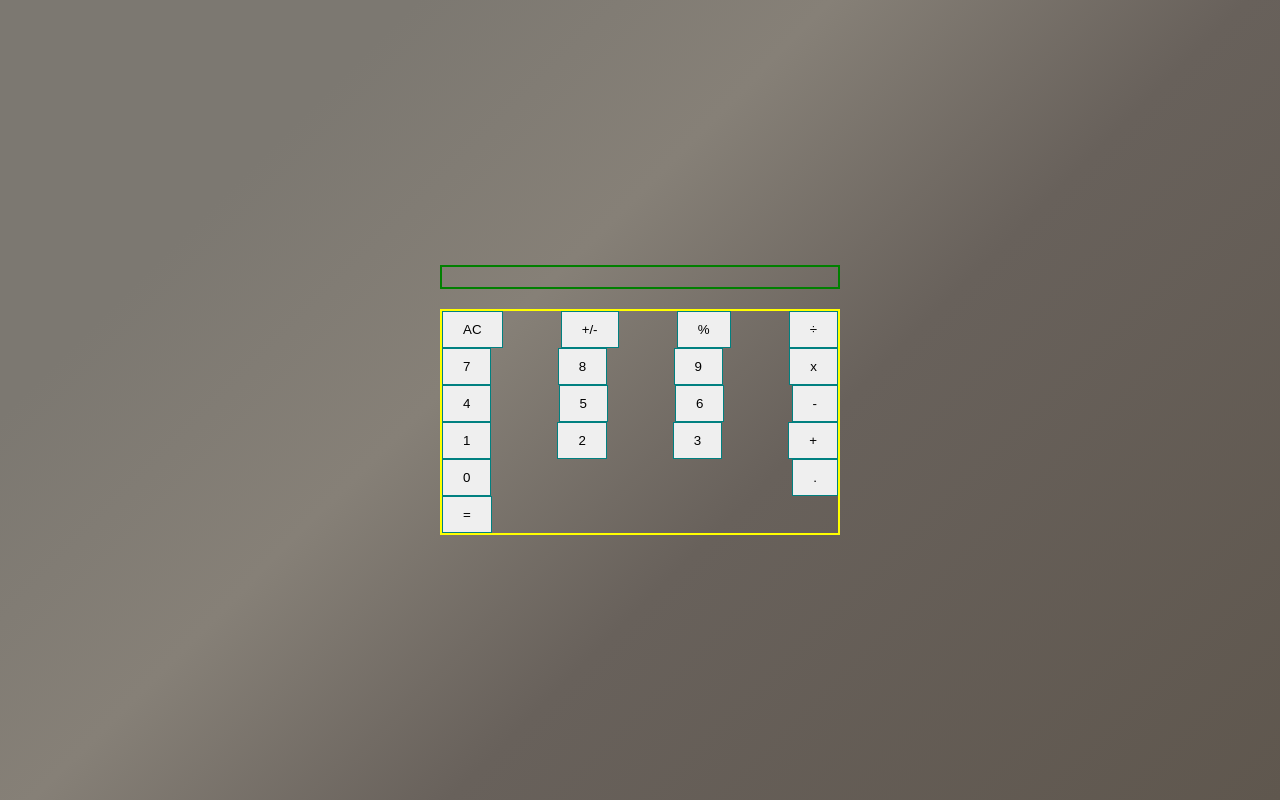
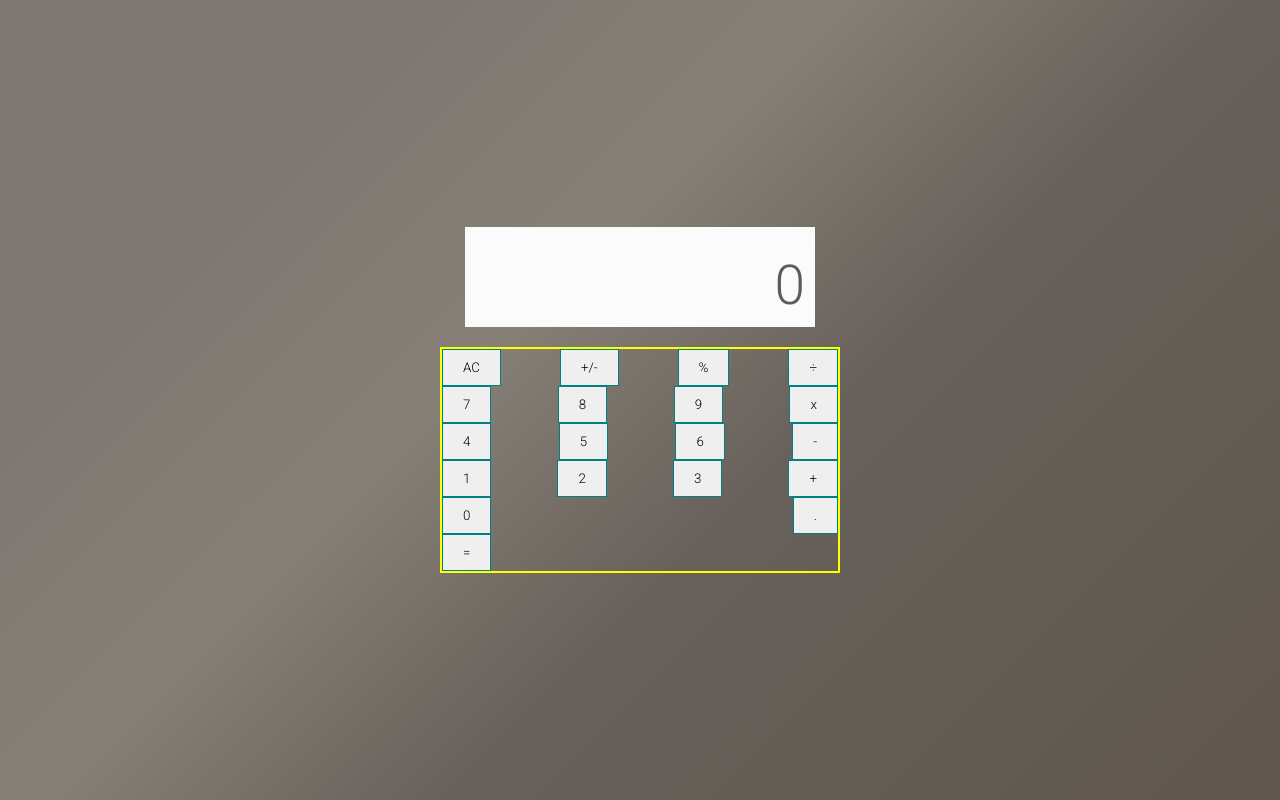
Before and after one commit to amita-roy/Calculator, a React (Create React App) app: page / in a window 1280 px wide. Built offline with nearby package versions, Linux system fonts and the light colour scheme.

Commit message:
Import font and update display style

```diff
--- a/src/components/app/App.css
+++ b/src/components/app/App.css
@@ -1,7 +1,10 @@
+@import url('https://fonts.googleapis.com/css2?family=Roboto:wght@100;300&display=swap');
+
 * {
   margin: 0;
   padding: 0;
   box-sizing: border-box;
+  font-family: 'Roboto', sans-serif;
 }
 
 .app {
--- a/src/components/display/Display.css
+++ b/src/components/display/Display.css
@@ -1,5 +1,13 @@
 .display {
-  border: 2px solid green;
-  padding: 10px 15px;
-  text-align: right;
+  height: 100px;
+  background-color: #fbfbfb;
+  width: 350px;
+  margin: 0 auto;
+  color: rgb(92, 92, 92);
+  padding: 10px;
+  display: flex;
+  font-size: 55px;
+  justify-content: flex-end;
+  align-items: flex-end;
+  font-weight: 300;
 }
--- a/src/components/display/Display.js
+++ b/src/components/display/Display.js
@@ -5,7 +5,7 @@ import './Display.css';
 
 const Display = props => {
   const { result } = props;
-  return <div className="display">{ result }</div>;
+  return <div className="display">{ result || '0' }</div>;
 };
 
 Display.defaultProps = {
--- a/src/logic/operate.js
+++ b/src/logic/operate.js
@@ -11,7 +11,7 @@ const operate = (num1, num2, operation) => {
     case '+':
       return numOne.plus(numTwo).toString();
     case '÷':
-      return num1 === '0' || num2 === '0' ? 'Division by zero error' : numOne.div(numTwo);
+      return num1 === '0' || num2 === '0' ? 'Division by zero error' : numOne.div(numTwo).toFixed(3);
     default:
       return 'Operation not possible';
   }
```
